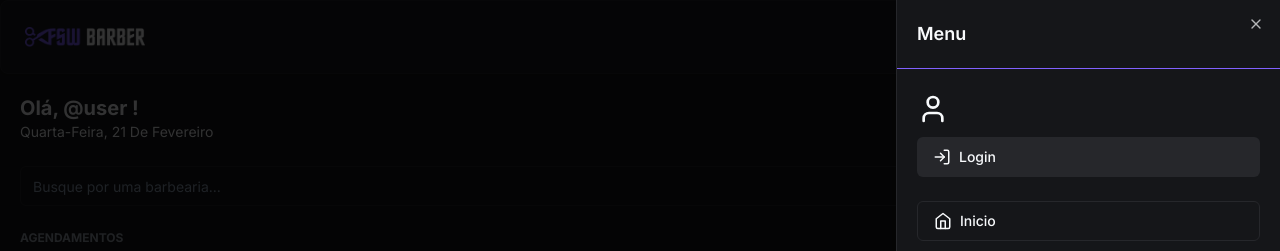
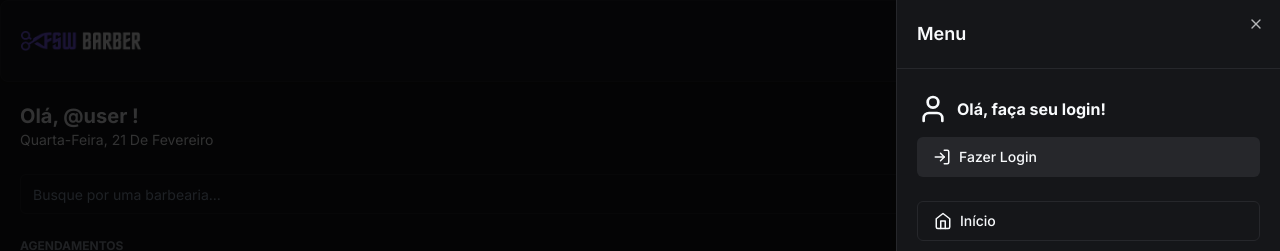
Before and after one commit to XavierRLX/Barbearia, a Next.js app in the folder barber/: page / in a window 1280 px wide. Both pictures are taken after a click on the button 1239 px from the left and 37 px from the top of the page. Shown: the top 251 px of the page. Built offline with nearby package versions, Linux system fonts and the light colour scheme; no server answers; the database is empty.

Commit message:
feat
add side-menu

```diff
--- a/barber/app/_components/header.tsx
+++ b/barber/app/_components/header.tsx
@@ -1,83 +1,36 @@
-"use client"
+"use client";
 
 import Image from "next/image";
 import { Card, CardContent } from "./ui/card";
 import { Button } from "./ui/button";
-import { signIn, signOut, useSession } from "next-auth/react"
-import { HomeIcon, LogInIcon, LogOut, LogOutIcon, MenuIcon, UserIcon, CalendarIcon } from "lucide-react";
-import { Sheet, SheetContent, SheetHeader, SheetTitle, SheetTrigger } from "./ui/sheet";
-import { Avatar, AvatarImage } from "@radix-ui/react-avatar";
-import Link from "next/dist/client/link";
-
+import { MenuIcon } from "lucide-react";
+import { Sheet, SheetContent, SheetTrigger } from "./ui/sheet";
+import SideMenu from "./side-menu";
+import Link from "next/link";
 
 const Header = () => {
-
-    const {data, status} = useSession();
-
-    const handleLogoutClick = () => signOut();
-    const handlesingInClick = () => signIn("google");
-
   return (
-        <Card >
-            <CardContent className="py-5 px-30 justify-between items-center flex flex-row">
-                <Image src="/logo.png" alt="FSWBarber" height={22} width={120}/>
+    <header>
+      <Card>
+        <CardContent className="p-5 justify-between items-center flex flex-row">
+          <Link href="/">
+            <Image src="/logo.png" alt="FSW Barber" height={18} width={120} />
+          </Link>
           <Sheet>
-                    <SheetTrigger>
-                        <Button variant={"outline"} size={"icon"} className="h-8 w-8">
-                            <MenuIcon size={16}/>
+            <SheetTrigger asChild>
+              <Button variant="outline" size="icon">
+                <MenuIcon size={16} />
               </Button>
             </SheetTrigger>
+
             <SheetContent className="p-0">
-                        <SheetHeader>
-                            <SheetTitle className="text-left border-b border-solid border-primary p-5">Menu</SheetTitle>
-                        </SheetHeader>
-                        {data?.user? (
-                                <div className="flex justify-between px-5 py-6 items-center">
-                                    <div className="flex items-center gap-3">
-                                        <Avatar>
-                                            <AvatarImage src={data.user?.image ?? "" }/>
-                                        </Avatar>
-                                        <h2 className="font-bold">{data.user.name}</h2>
-                                    </div>
-                                    <Button variant="secondary" size="icon">
-                                        <LogOutIcon onClick={handleLogoutClick}/>
-                                    </Button>
-                                </div>
-                            ) : (
-                                <div className=" flex flex-col gap-3 px-5 py-6">
-                                    <div className="flex items-center gap-2">
-                                        <UserIcon size={32}>
-                                            <h2 className="font-bold">Olá, faça seu login!</h2>
-                                        </UserIcon>
-                                    </div>
-                                    <Button onClick={handlesingInClick} className="w-full justify-start" variant="secondary" >
-                                        <LogInIcon className="mr-2" size={18}/>
-                                        Login</Button>
-                                </div>
-                            )}
-
-                            <div className="flex flex-col gap-3 px-5">
-                                <Button variant="outline" className="justify-start" asChild>
-                                    <Link href="/">
-                                        <HomeIcon className="mr-2" size="18"/>
-                                        Inicio
-                                    </Link>
-                                    </Button>
-
-                                {data?.user && (
-                                    <Button variant="outline" className="justify-start" asChild>
-                                    <Link href="/Bookings">
-                                        <CalendarIcon className="mr-2" size="18"/>
-                                        Agendamentos
-                                    </Link>
-                                </Button>
-                                )}
-                            </div>
+              <SideMenu />
             </SheetContent>
           </Sheet>
         </CardContent>
       </Card>
+    </header>
   );
-}
+};
 
-export default Header ;
+export default Header;
--- /dev/null
+++ b/barber/app/_components/side-menu.tsx
@@ -0,0 +1,71 @@
+"use client";
+
+import { signIn, signOut, useSession } from "next-auth/react";
+import { SheetHeader, SheetTitle } from "./ui/sheet";
+import { Avatar, AvatarImage } from "./ui/avatar";
+import { Button } from "./ui/button";
+import { CalendarIcon, HomeIcon, LogInIcon, LogOutIcon, UserIcon } from "lucide-react";
+import Link from "next/link";
+
+const SideMenu = () => {
+  const { data } = useSession();
+
+  const handleLogoutClick = () => signOut();
+
+  const handleLoginClick = () => signIn("google");
+
+  return (
+    <>
+      <SheetHeader className="text-left border-b border-solid border-secondary p-5">
+        <SheetTitle>Menu</SheetTitle>
+      </SheetHeader>
+
+      {data?.user ? (
+        <div className="flex justify-between px-5 py-6 items-center">
+          <div className="flex items-center gap-3">
+            <Avatar>
+              <AvatarImage src={data.user?.image ?? ""} />
+            </Avatar>
+
+            <h2 className="font-bold">{data.user.name}</h2>
+          </div>
+
+          <Button variant="secondary" size="icon">
+            <LogOutIcon onClick={handleLogoutClick} />
+          </Button>
+        </div>
+      ) : (
+        <div className="flex flex-col px-5 py-6 gap-3">
+          <div className="flex items-center gap-2">
+            <UserIcon size={32} />
+            <h2 className="font-bold">Olá, faça seu login!</h2>
+          </div>
+          <Button variant="secondary" className="w-full justify-start" onClick={handleLoginClick}>
+            <LogInIcon className="mr-2" size={18} />
+            Fazer Login
+          </Button>
+        </div>
+      )}
+
+      <div className="flex flex-col gap-3 px-5">
+        <Button variant="outline" className="justify-start" asChild>
+          <Link href="/">
+            <HomeIcon size={18} className="mr-2" />
+            Início
+          </Link>
+        </Button>
+
+        {data?.user && (
+          <Button variant="outline" className="justify-start" asChild>
+            <Link href="/bookings">
+              <CalendarIcon size={18} className="mr-2" />
+              Agendamentos
+            </Link>
+          </Button>
+        )}
+      </div>
+    </>
+  );
+};
+
+export default SideMenu;
--- a/barber/app/barbershops/[id]/_components/barbershop-info.tsx
+++ b/barber/app/barbershops/[id]/_components/barbershop-info.tsx
@@ -1,7 +1,9 @@
 "use client"
 
 
+import SideMenu from "@/app/_components/side-menu";
 import { Button } from "@/app/_components/ui/button";
+import { Sheet, SheetContent, SheetTrigger } from "@/app/_components/ui/sheet";
 import { db } from "@/app/_lib/prisma";
 import { Barbershop } from "@prisma/client";
 import { ChevronLeftIcon, MapPinIcon, MenuIcon, StarIcon } from "lucide-react";
@@ -29,9 +31,16 @@ const BarbershopInfo = ({barbershop} : BarbeshopInfoProps) => {
                 <ChevronLeftIcon/>
             </Button>
             <Image src={barbershop.imageUrl} fill alt={barbershop.name} style={{ objectFit : "cover"}} className="opacity-75" />
+            <Sheet>
+            <SheetTrigger asChild>
             <Button size="icon" variant="outline" className="z-50 absolute top-4 right-4" >
                 <MenuIcon/>
             </Button>
+            </SheetTrigger>
+            <SheetContent className="p-0">
+              <SideMenu />
+            </SheetContent>
+          </Sheet>
         </div>
 
         <div className="px-5 pt-3 pb-6 border-b border-solid border-secondary">
```
Lines whose indentation alone changed are shown as unchanged.
